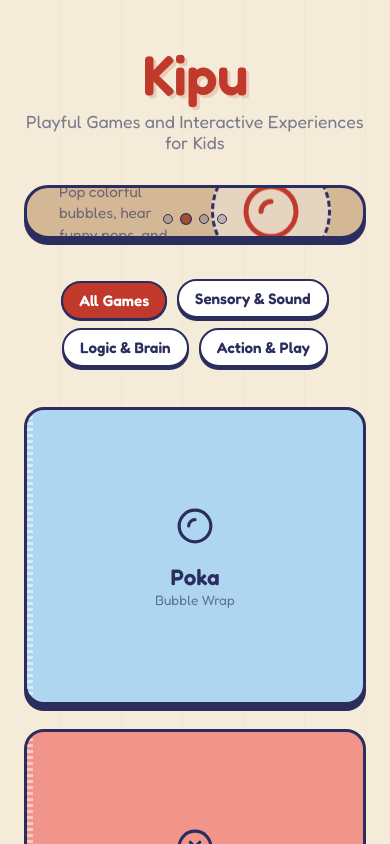
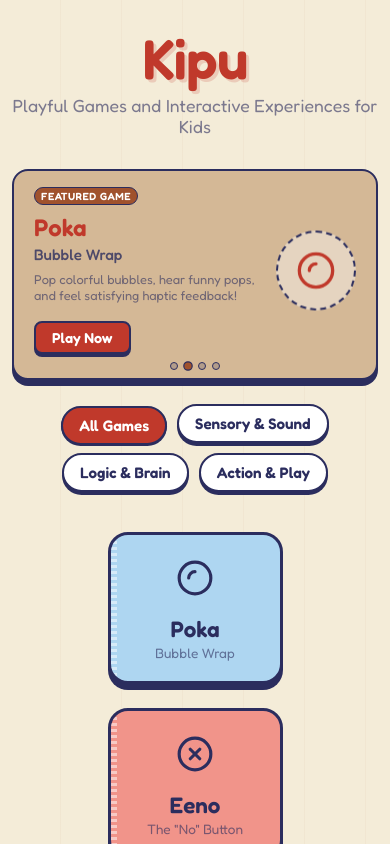
Before and after one commit to higherkey/kipu, a website built with Vite: page index.html in a window 390 px wide. Built offline with nearby package versions, Linux system fonts and the light colour scheme.

Commit message:
style: fix hero banner and game card sizes

```diff
--- a/src/style.css
+++ b/src/style.css
@@ -139,6 +139,7 @@ html, body {
   box-shadow: 0 var(--shadow-depth-lg) 0px var(--fg);
   z-index: 2;
   transition: opacity 0.15s ease, transform 0.15s ease;
+  flex-shrink: 0;
 }
 
 .hero-card.fade-transition {
@@ -268,6 +269,118 @@ html, body {
   transform: scale(1.2);
 }
 
+
+
+@media (max-width: 600px) {
+  /* Navigation shell padding */
+  #navigation-shell {
+    padding: 24px 12px;
+  }
+
+  /* ---- Hero Card ---- */
+  .hero-card {
+    padding: 16px 20px 24px 20px;
+    margin-bottom: 1.5rem;
+    border-width: 2px;
+    border-radius: 16px;
+  }
+  .featured-badge {
+    font-size: 0.65rem;
+    padding: 2px 6px;
+    margin-bottom: 0.5rem;
+    border-width: 1.5px;
+  }
+  .hero-card h2 {
+    font-size: 1.5rem;
+    margin-bottom: 0.15rem;
+  }
+  .hero-card p#hero-subtitle {
+    font-size: 0.95rem;
+    margin-bottom: 0.5rem;
+  }
+  .hero-card p#hero-desc {
+    font-size: 0.8rem;
+    margin-bottom: 1rem;
+    line-height: 1.3;
+  }
+  .hero-btn-play {
+    font-size: 0.9rem;
+    padding: 6px 16px;
+    border-width: 2px;
+    border-radius: 8px;
+    box-shadow: 0 3px 0 var(--fg);
+  }
+  .hero-interactive-preview {
+    width: 80px;
+    height: 80px;
+    margin-left: 1.25rem;
+    border-width: 2px;
+  }
+  #hero-icon-container svg {
+    width: 40px;
+    height: 40px;
+  }
+  .hero-dots {
+    bottom: 8px;
+    gap: 6px;
+  }
+  .hero-dots .dot {
+    width: 8px;
+    height: 8px;
+    border-width: 1px;
+  }
+
+  /* ---- Category Filters ---- */
+  .category-filters {
+    margin-bottom: 1.5rem;
+    gap: 8px;
+  }
+  .filter-pill {
+    padding: 6px 12px;
+    font-size: 0.85rem;
+    border-width: 1.5px;
+    box-shadow: 0 2px 0 var(--fg);
+  }
+
+  /* ---- Cards Grid ---- */
+  .cards-grid {
+    grid-template-columns: repeat(auto-fill, minmax(100px, 120px));
+    justify-content: center;
+    gap: 8px;
+    padding-bottom: 24px;
+  }
+  .cards-grid a {
+    padding: 12px 6px;
+    border-width: 2px;
+    border-radius: 12px;
+    gap: 4px;
+    aspect-ratio: 1.05;
+    box-shadow: 0 3px 0 var(--fg);
+  }
+  .cards-grid a .icon {
+    width: 28px;
+    height: 28px;
+    margin-bottom: 0;
+  }
+  .cards-grid a .icon svg {
+    width: 22px;
+    height: 22px;
+  }
+  .cards-grid a .game-title {
+    font-size: 0.95rem;
+  }
+  .cards-grid a .game-subtitle {
+    font-size: 0.72rem;
+  }
+  .cards-grid a::before {
+    width: 3px;
+  }
+  .cards-grid a::after {
+    height: 5px;
+    bottom: -5px;
+  }
+}
+
 /* ---- Category Filters ---- */
 .category-filters {
   display: flex;
@@ -309,7 +422,8 @@ html, body {
 /* ---- Cards Grid ---- */
 .cards-grid {
   display: grid;
-  grid-template-columns: repeat(auto-fill, minmax(220px, 1fr));
+  grid-template-columns: repeat(auto-fill, 175px);
+  justify-content: center;
   gap: 24px;
   width: 100%;
   max-width: 800px;
```
Also changed, not shown: docs/traces/devin-1778213201-particle-simulator-work-trace.md (+5 -0 lines).
